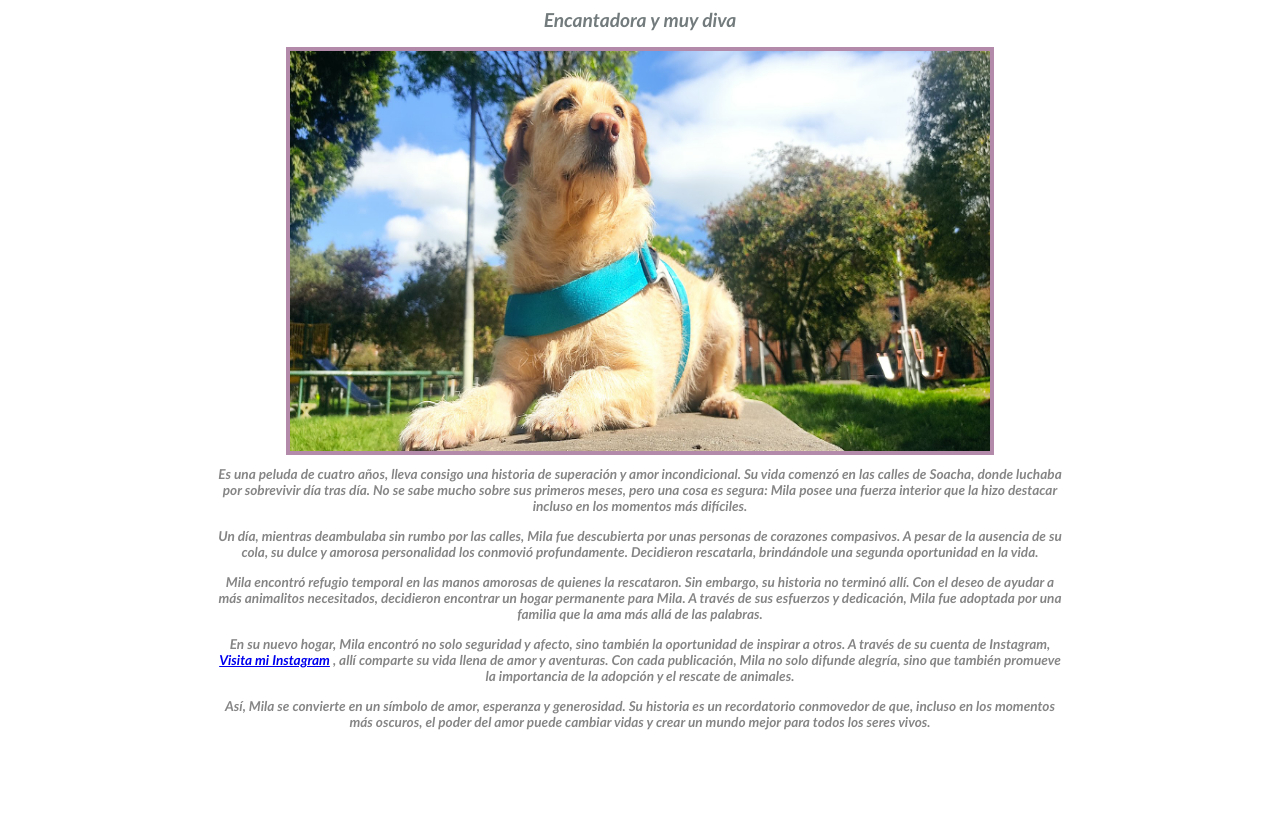
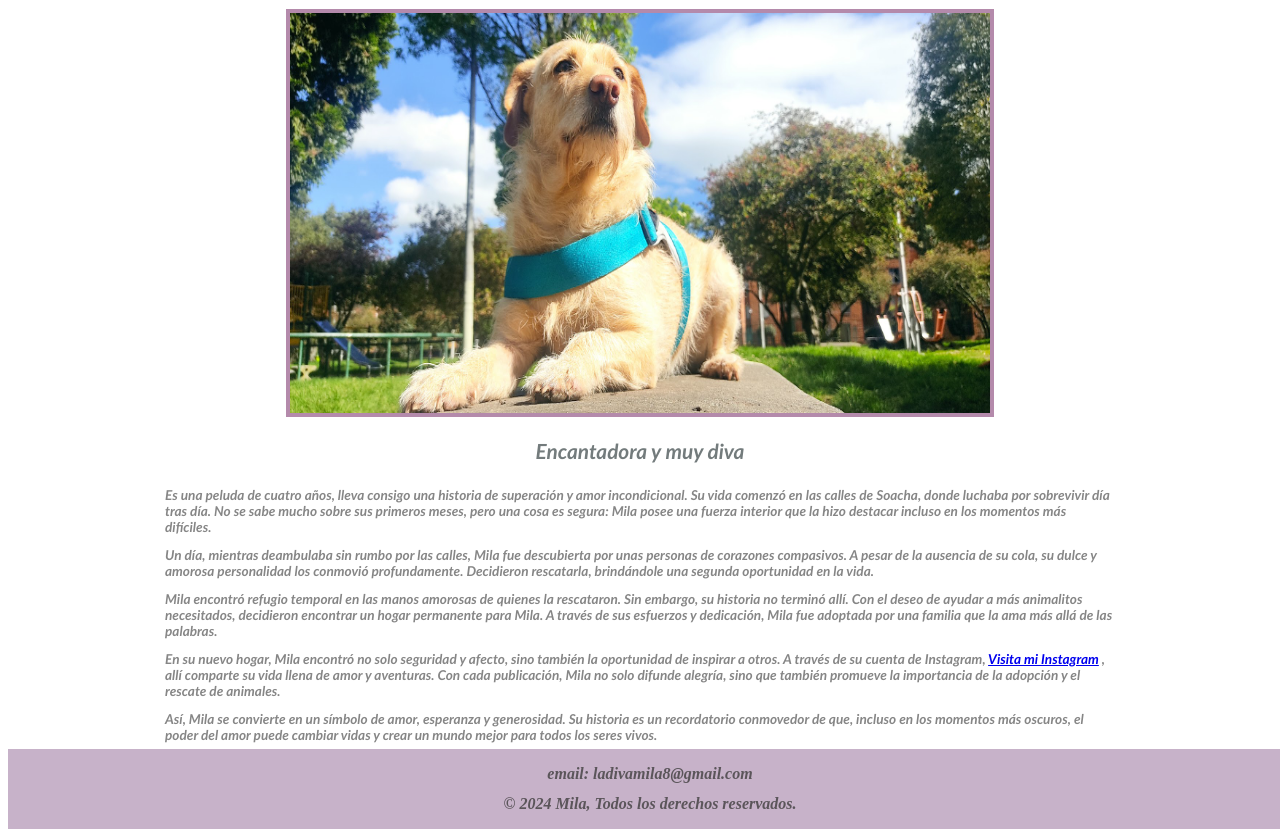
Before and after one commit to DDaza1/ejerciciosEnHenry, a plain HTML site: page index.html in a window 1280 px wide. Shown: the part 84-921 px from the top of the page. Before the commit the page ends 829 px from the top, so only its background shows below. Drawn offline with Linux system fonts and the light colour scheme.

Commit message:
pequieños cambios

```diff
--- a/index.html
+++ b/index.html
@@ -4,24 +4,26 @@
     <meta charset="UTF-8">
     <meta name="viewport" content="width=device-width, initial-scale=1.0">
     <meta name="robots" content="index,follow">
-    <title>Mila un perrita Diva</title>
+    <title>El Blog de Mila</title>
     <link rel="stylesheet" href="style.css"> <!-- Enlaza tu archivo de hoja de estilos CSS -->
   </head>
   <body>
+
     <header>
         <h1>
-            <b>MILA</b>
+            <b><span class="🐾">🐾</span> EL BLOG DE MILA <span class="🐾">🐾</span></b>
         </h1>
     </header>
-
-    <h2>
-        <b>Encantadora y muy diva</b>
-    </h2>
 
     <div class="container">
         <img src="mila3.jpg" atl="IA mila" width="700" height="400"
     </div>
-    <div class="content">
+
+    <main>
+        <article>
+            <h2>
+                <b>Encantadora y muy diva</b>
+            </h2>
 
             <p> Es una peluda de cuatro años, lleva consigo una historia de superación y amor incondicional.
             Su vida comenzó en las calles de Soacha, donde luchaba por sobrevivir día tras día.
@@ -48,7 +50,14 @@
             <p> Así, Mila se convierte en un símbolo de amor, esperanza y generosidad.
             Su historia es un recordatorio conmovedor de que, incluso en los momentos más oscuros,
             el poder del amor puede cambiar vidas y crear un mundo mejor para todos los seres vivos.</p>
-    </div>
+        </article>
+    </main>
+
+    <footer>
+        <!-- Aquí puedes incluir el pie de página de tu página -->
+        <p>email: ladivamila8@gmail.com</p>
+        <p>&copy; 2024 Mila, Todos los derechos reservados.</p>
+    </footer>
 
   </body>
 </html>
--- a/style.css
+++ b/style.css
@@ -3,7 +3,6 @@
     text-align: center; /* Centra todo el contenido dentro del contenedor */
 }
 
-/* Estilos para el encabezado */
 header h1{
     text-align: center; /* Centra el texto del encabezado */
     font-size: 36px; /* Tamaño de letra para el encabezado del header */
@@ -16,14 +15,16 @@ header h1{
 h2 {
     text-align: center; /* Centra el texto del título */
     color: rgb(115, 123, 124); /* Color del texto */
-    font: oblique bold 120% candara;
+    font: oblique bold 130% candara;
 }
 
 /* Estilos para el párrafo */
 p {
-    max-width: 850px; /* Establece un ancho máximo para el párrafo */
+    text-align: center; /* Centra el texto del parrafo */
+    text-align: left; /* Justifica el texto dentro del párrafo */
+    max-width: 950px; /* Establece un ancho máximo para el párrafo */
     margin: 0 auto; /* Centra el párrafo en la página */
-    padding: 7px; /* Añade un espacio alrededor del párrafo para mayor legibilidad */
+    padding: 6px; /* Añade un espacio alrededor del párrafo para mayor legibilidad */
     color: rgb(134, 134, 134); /* Color del texto */
     font: oblique bold 85% candara;
 }
@@ -32,3 +33,18 @@ p {
 img {
     border: 4px solid rgb(180, 138, 171); /* Tamaño y color del borde */
 }
+
+footer {
+    width: 100%;
+    padding: 5px 0; /* Añade un espacio alrededor del párrafo para mayor legibilidad */
+    padding: 10px; /* Añade un espacio alrededor del párrafo para mayor legibilidad */
+    background-color: #ae8fb1af; /* Color de fondo del footer */
+}
+
+footer p {
+    text-align: center;
+    line-height: 0; /* Elimina el espacio entre cada renglón */
+    font-family: "times new roman";
+    font: oblique bold 100% Copperplate;
+    color:  #3f3d3dcb; /* Color del texto */
+}
```
Lines whose indentation alone changed are shown as unchanged.
